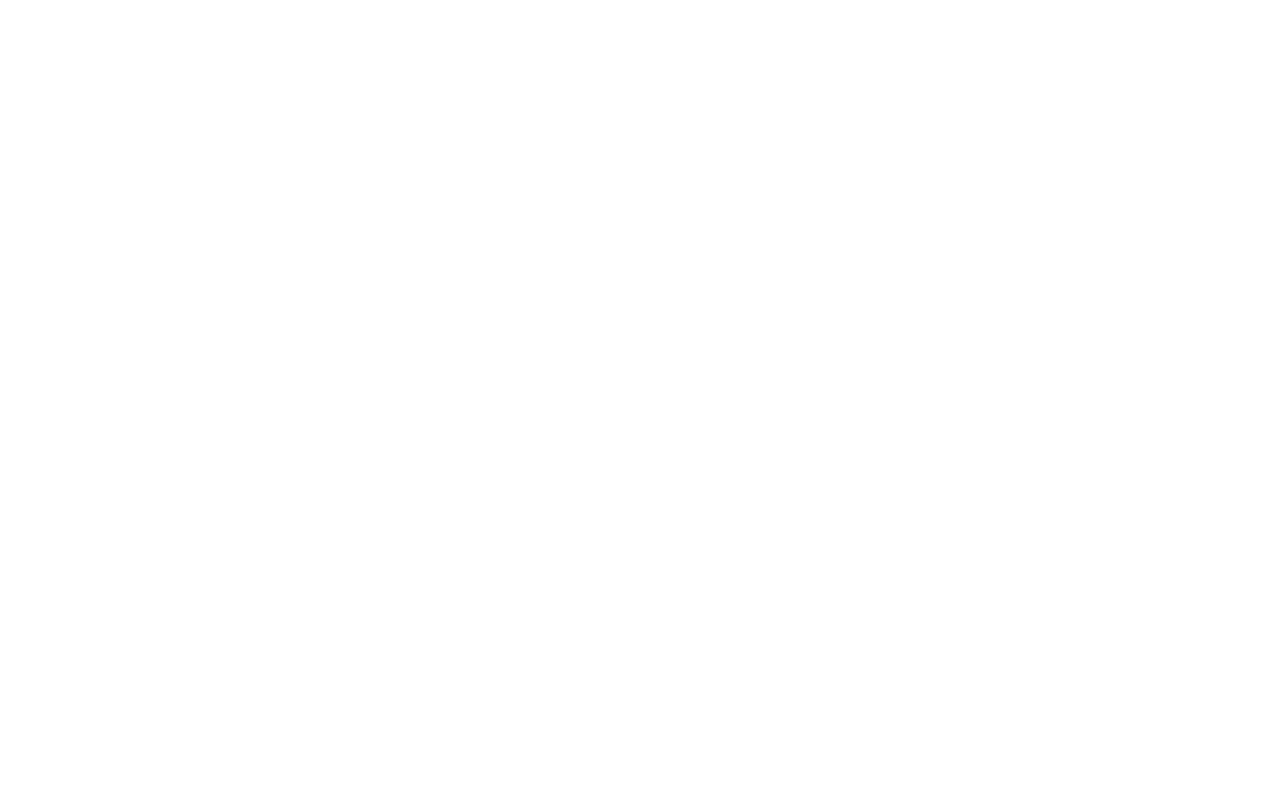
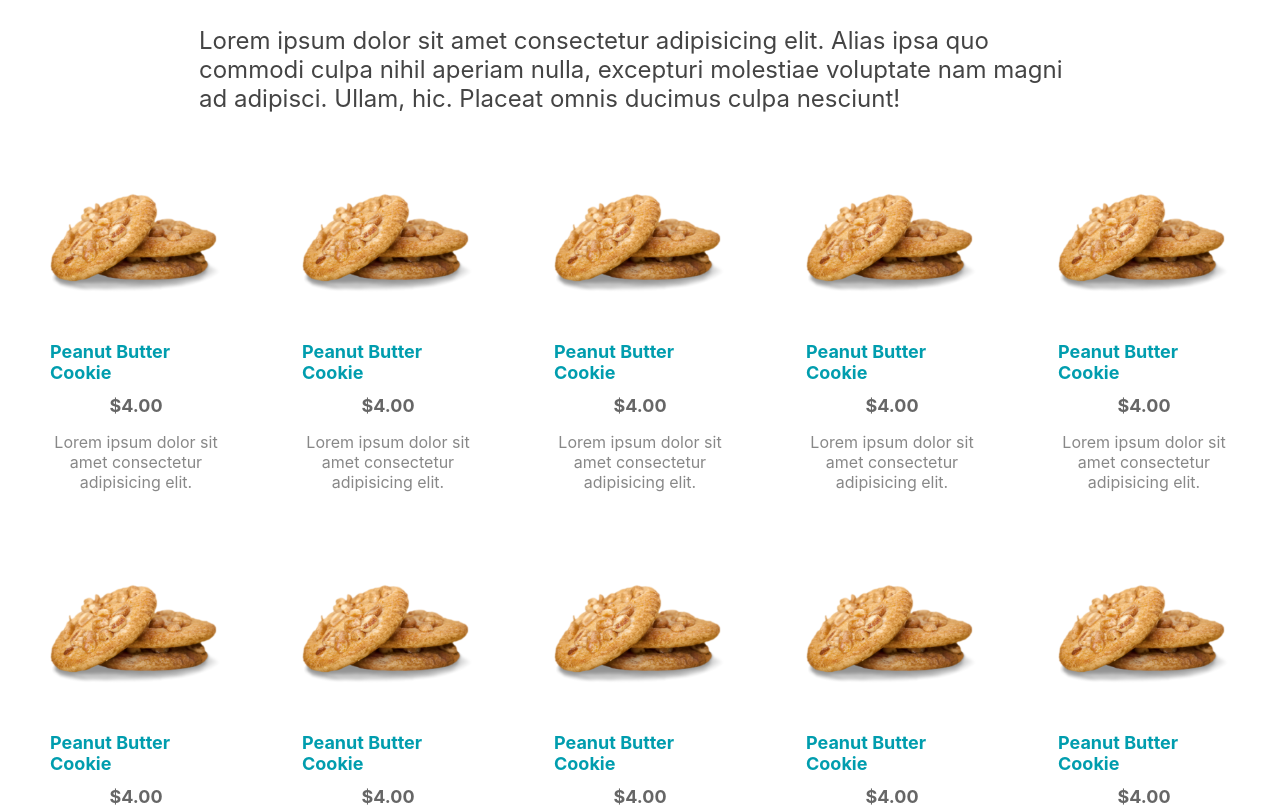
Before and after one commit to iam-saeed/cookie-delivery-app, a Next.js app: page / in a window 1280 px wide. Shown: the part 900-1707 px from the top of the page. Before the commit the page ends 820 px from the top, so only its background shows below. Built offline with nearby package versions, Linux system fonts and the light colour scheme.

Commit message:
styled and built out CookieCard and ProductList components

```diff
--- /dev/null
+++ b/components/CookieCard.jsx
@@ -0,0 +1,16 @@
+import React from 'react';
+import Image from 'next/image';
+import styles from '../styles/CookieCard.module.css';
+
+const CookieCard = () => {
+    return (
+        <div className={styles.container}>
+            <Image src="/assets/cookie.png" alt="" width="500" height="500" />
+            <h1 className={styles.title}>Peanut Butter Cookie</h1>
+            <span className={styles.price}>$4.00</span>
+            <p className={styles.desc}>Lorem ipsum dolor sit amet consectetur adipisicing elit. </p>
+        </div>
+    )
+}
+
+export default CookieCard
--- /dev/null
+++ b/components/ProductList.jsx
@@ -0,0 +1,28 @@
+import { useState } from 'react';
+import styles from '../styles/ProductList.module.css';
+
+import CookieCard from '../components/CookieCard.jsx';
+
+const ProductList = () => {
+    return (
+        <div className={styles.container}>
+            <h1 className={styles.title}>SOFT MELTING GOODNESS</h1>
+            <p className={styles.desc}>Lorem ipsum dolor sit amet consectetur adipisicing elit. Alias ipsa quo commodi culpa nihil aperiam nulla, excepturi molestiae voluptate nam magni ad adipisci. Ullam, hic. Placeat omnis ducimus culpa nesciunt!
+            </p>
+            <div className={styles.wrapper}>
+                <CookieCard />
+                <CookieCard />
+                <CookieCard />
+                <CookieCard />
+                <CookieCard />
+                <CookieCard />
+                <CookieCard />
+                <CookieCard />
+                <CookieCard />
+                <CookieCard />
+            </div>
+        </div>
+    )
+}
+
+export default ProductList
--- a/pages/index.js
+++ b/pages/index.js
@@ -2,7 +2,7 @@ import Head from 'next/head'
 import Image from 'next/image'
 import styles from '../styles/Home.module.css'
 import Slider from '../components/Slider.jsx';
-
+import ProductList from '../components/ProductList';
 
 export default function Home() {
   return (
@@ -13,6 +13,7 @@ export default function Home() {
         <link rel="icon" href="/favicon.ico" />
       </Head>
       <Slider />
+      <ProductList />
     </div>
   )
 }
--- /dev/null
+++ b/styles/CookieCard.module.css
@@ -0,0 +1,27 @@
+.container {
+    display: flex;
+    flex-direction: column;
+    align-items: center;
+    justify-content: center;
+    width: 20%;
+    padding: 20px 40px;
+    cursor: pointer;
+
+}
+
+.title {
+    font-size: 18px;
+    font-weight: bold;
+    color: #009DAE;
+}
+
+.price {
+    font-size: 18px;
+    font-weight: bold;
+    color: #666;
+}
+
+.desc {
+    text-align: center;
+    color: #888;
+}
--- a/styles/Navbar.module.css
+++ b/styles/Navbar.module.css
@@ -6,6 +6,8 @@
     background-color: #71DFE7;
     justify-content: space-between;
     position: sticky;
+    top: 0;
+    z-index: 10;
 }
 .item {
     flex: 1;
--- /dev/null
+++ b/styles/ProductList.module.css
@@ -0,0 +1,20 @@
+.container {
+    display: flex;
+    flex-direction: column;
+    padding: 20px 10px;
+    align-items: center;
+}
+
+.desc {
+    font-size: 24px;
+    color: #444;
+    width: 70%;
+}
+
+.wrapper {
+    display: flex;
+    flex-wrap: wrap;
+    width: 100%;
+    align-items: center;
+
+}
```
